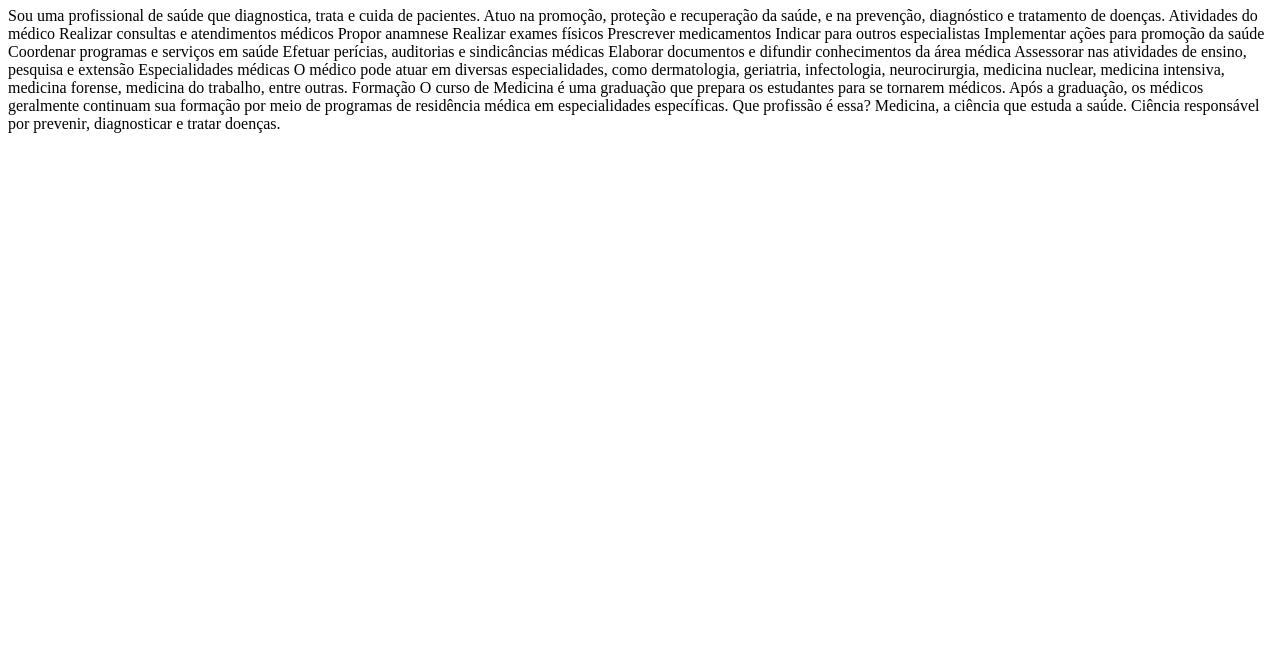
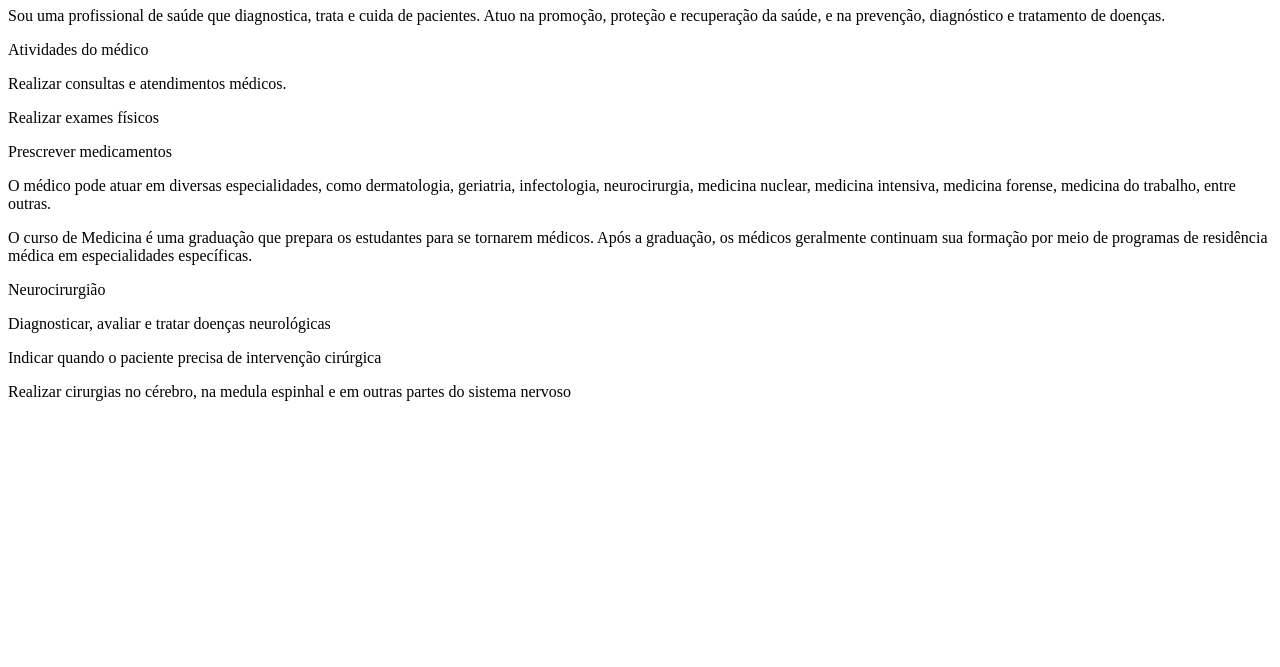
Before and after one commit to lara-gabrielly/Lara, a plain HTML site: page index.html in a window 1280 px wide. Shown: the part 133-800 px from the top of the page. Drawn offline with Linux system fonts and the light colour scheme.

Commit message:
Add files via upload

```diff
--- a/index.html
+++ b/index.html
@@ -4,31 +4,23 @@
     <meta charset="UTF-8">
     <meta name="viewport" content="width=device-width, initial-scale=1.0">
     <title>Meu portifólio</title>
-    <img src="a.jpg" alt="Um méico com uma pasta na mão e uma caneta">
+    <img src="a.jpg" alt="Um médico com uma pasta na mão e uma caneta">
 </head>
 <body>
     </p> Eu sou Lara Gabrielly </p>
     <h1> Sou médica </h1>
-    </p> Sou uma profissional de saúde que diagnostica, trata e cuida de pacientes. Atuo na promoção, proteção e recuperação da saúde, e na prevenção, diagnóstico e tratamento de doenças.
-    Atividades do médico
-    Realizar consultas e atendimentos médicos
-    Propor anamnese
-    Realizar exames físicos
-    Prescrever medicamentos
-    Indicar para outros especialistas
-    Implementar ações para promoção da saúde
-    Coordenar programas e serviços em saúde
-    Efetuar perícias, auditorias e sindicâncias médicas
-    Elaborar documentos e difundir conhecimentos da área médica
-    Assessorar nas atividades de ensino, pesquisa e extensão
-    Especialidades médicas
-    O médico pode atuar em diversas especialidades, como dermatologia, geriatria, infectologia, neurocirurgia, medicina nuclear, medicina intensiva, medicina forense, medicina do trabalho, entre outras.
-    Formação
-    O curso de Medicina é uma graduação que prepara os estudantes para se tornarem médicos. Após a graduação, os médicos geralmente continuam sua formação por meio de programas de residência médica em especialidades específicas.
-    Que profissão é essa? Medicina, a ciência que estuda a saúde.
-    Ciência responsável por prevenir, diagnosticar e tratar doenças.
-
-
-
+    <p> Sou uma profissional de saúde que diagnostica, trata e cuida de pacientes. Atuo na promoção, proteção e recuperação da saúde, e na prevenção, diagnóstico e tratamento de doenças.</p>
+    Atividades do médico</p>
+    <p>Realizar consultas e atendimentos médicos.</p>
+    <p>Realizar exames físicos</p>
+    <p>Prescrever medicamentos</p>
+    <p>O médico pode atuar em diversas especialidades, como dermatologia, geriatria, infectologia, neurocirurgia, medicina nuclear, medicina intensiva, medicina forense, medicina do trabalho, entre outras.</p>
+    <p>O curso de Medicina é uma graduação que prepara os estudantes para se tornarem médicos. Após a graduação, os médicos geralmente continuam sua formação por meio de programas de residência médica em especialidades específicas. </p>
+    <div>
+        <p>Neurocirurgião</p>
+        <p>Diagnosticar, avaliar e tratar doenças neurológicas</p>
+        <p>Indicar quando o paciente precisa de intervenção cirúrgica</p>
+        <p>Realizar cirurgias no cérebro, na medula espinhal e em outras partes do sistema nervoso</p>
+    </div>
 </body>
 </html>
```
